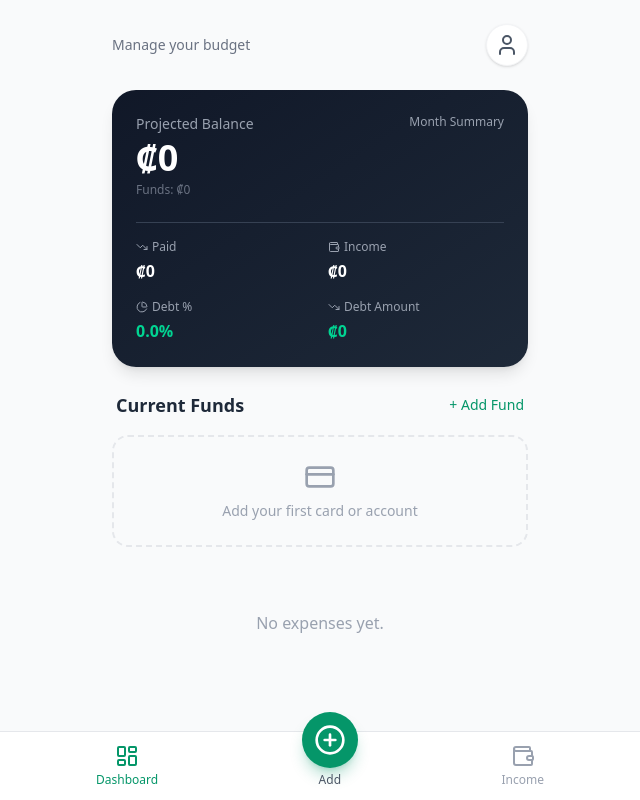
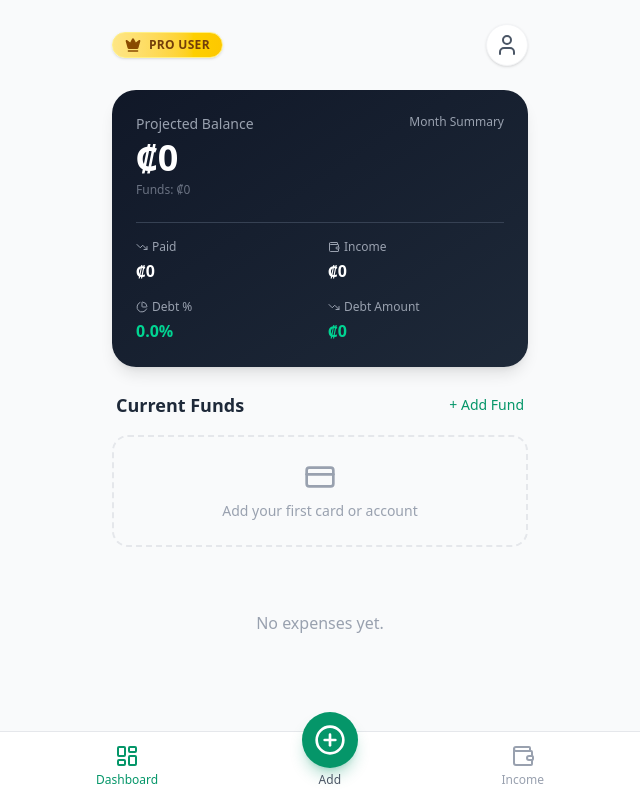
Before and after one commit to fufales/finance-agent-ai-frontend, a React (Vite) app in the folder app/: page /dashboard in a window 1280 px wide. Shown: the whole page, without its empty margins (320-960 px from the left). Built offline with nearby package versions, Linux system fonts and the light colour scheme.

Commit message:
add pro user on top

```diff
--- a/app/src/components/Dashboard.jsx
+++ b/app/src/components/Dashboard.jsx
@@ -9,7 +9,7 @@ import FundCard from './FundCard';
 import FundForm from './FundForm';
 import DataControls from './DataControls';
 import ConfigurationPage from './ConfigurationPage';
-import { LayoutDashboard, Wallet, PlusCircle, ArrowLeft, CreditCard, User, Settings, LogOut, LayoutGrid } from 'lucide-react';
+import { LayoutDashboard, Wallet, PlusCircle, ArrowLeft, CreditCard, User, Settings, LogOut, LayoutGrid, Crown } from 'lucide-react';
 
 const Dashboard = () => {
   const navigate = useNavigate();
@@ -140,7 +140,10 @@ const Dashboard = () => {
           <>
             <header className="mb-6 flex items-center justify-between">
               <div>
-                <p className="text-sm text-gray-500">Manage your budget</p>
+                <div className="inline-flex items-center gap-2 px-3 py-1 bg-gradient-to-r from-amber-200 to-yellow-400 rounded-full shadow-sm border border-yellow-200">
+                  <Crown className="w-4 h-4 text-yellow-800" fill="currentColor" />
+                  <span className="text-xs font-bold text-yellow-900 tracking-wide">PRO USER</span>
+                </div>
               </div>
               <div className="relative">
                 <button
```
